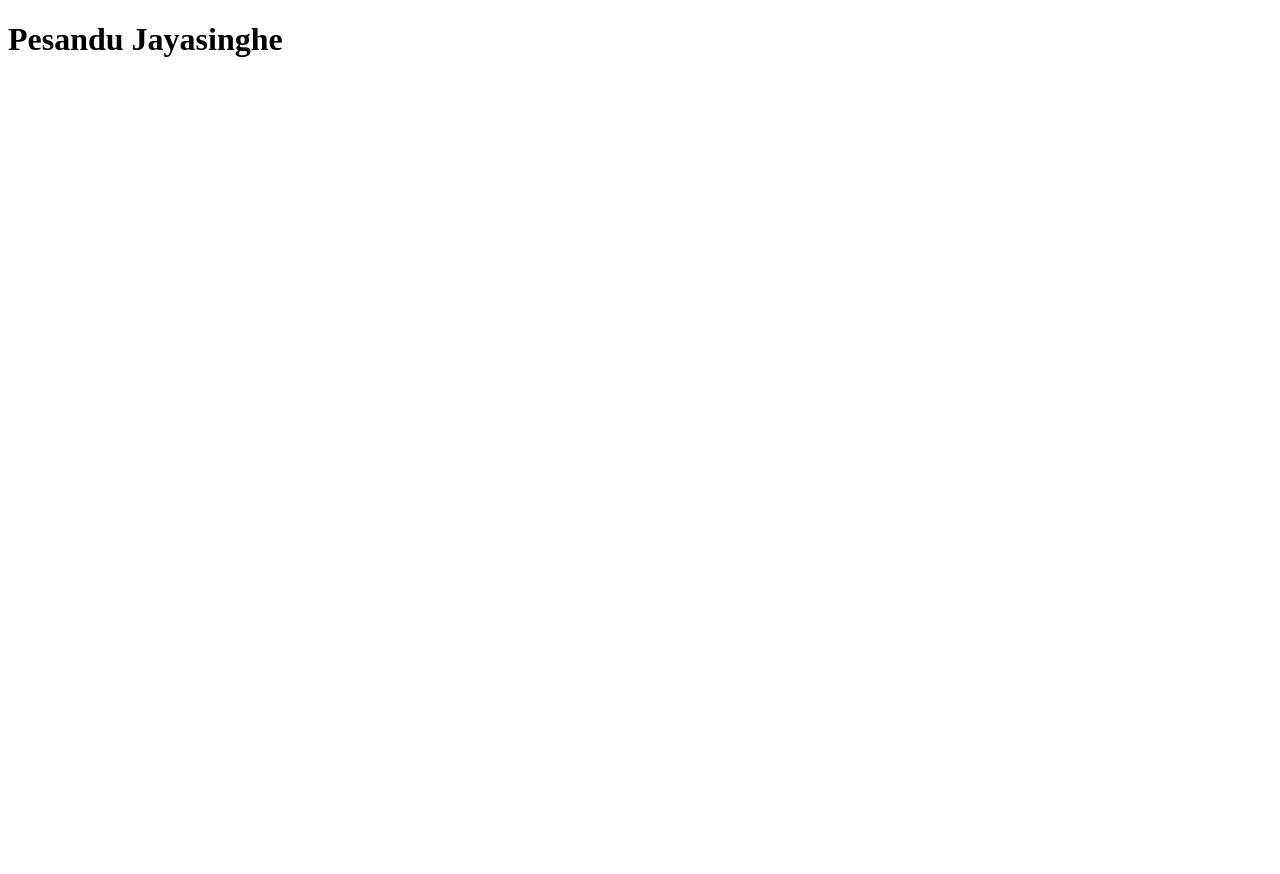
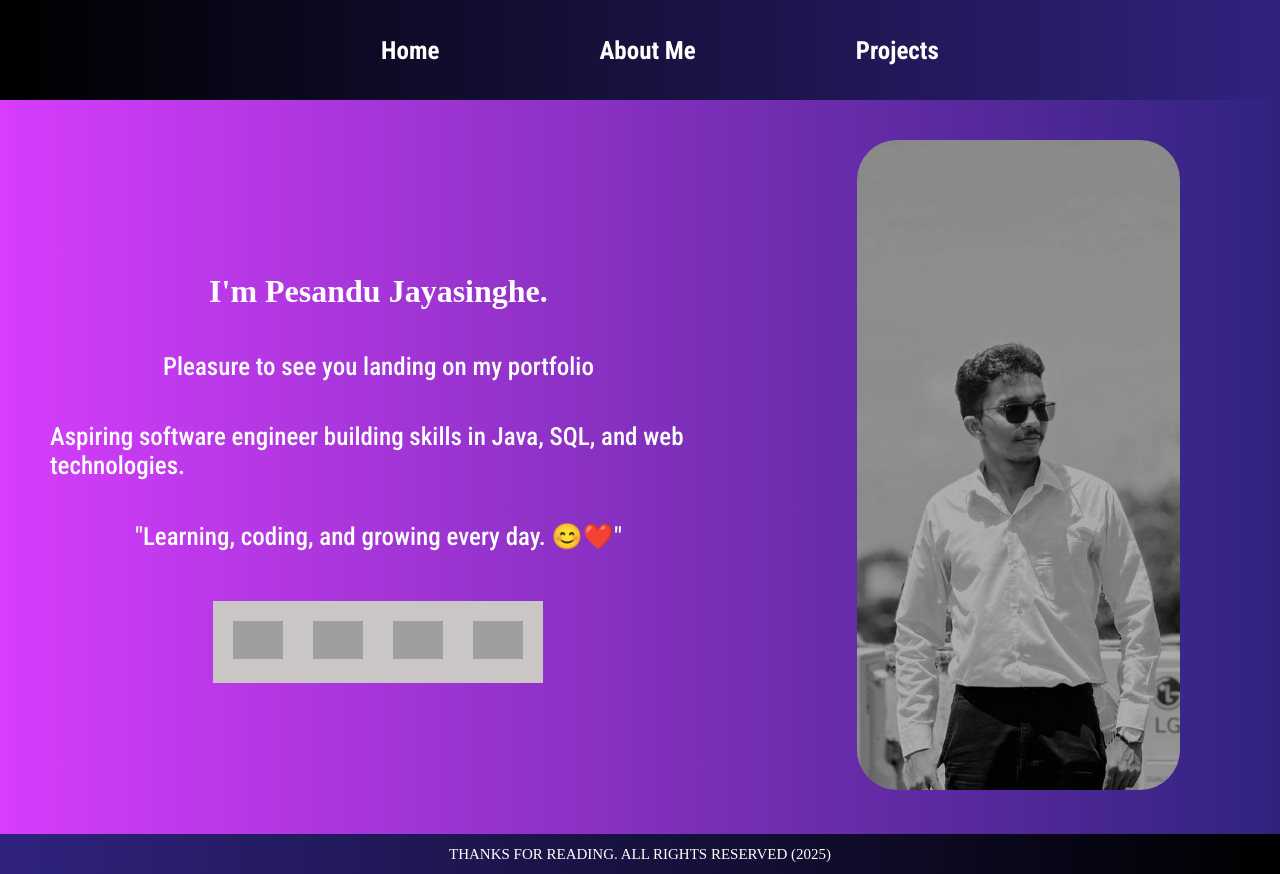
Before and after one commit to PesanduJayasinghe/Portfolio-using-Basic-HTML-CSS-, a plain HTML site: page index.html in a window 1280 px wide. Before the commit the page ends 800 px from the top, so only its background shows below. Drawn offline with Linux system fonts and the light colour scheme; grey boxes are pictures that could not be loaded; a web font is replaced by a local one.

Commit message:
Added basic css to homepage

```diff
--- /dev/null
+++ b/assets/css/style.css
@@ -0,0 +1,85 @@
+@import url('https://fonts.googleapis.com/css2?family=Anton&family=Barlow:ital,wght@0,100;0,200;0,300;0,400;0,500;0,600;0,700;0,800;0,900;1,100;1,200;1,300;1,400;1,500;1,600;1,700;1,800;1,900&family=Bitcount+Prop+Double:wght@100..900&family=Bitcount+Prop+Single:wght@100..900&family=DM+Serif+Display:ital@0;1&family=Edu+SA+Hand:wght@400..700&family=Fjalla+One&family=Fredoka:wght@300..700&family=Inter:ital,opsz,wght@0,14..32,100..900;1,14..32,100..900&family=Lobster&family=Noto+Sans:ital,wght@0,100..900;1,100..900&family=Permanent+Marker&family=Roboto+Condensed:ital,wght@0,100..900;1,100..900&display=swap');
+
+body {
+    margin: 0%;
+}
+
+h2 {
+    font-family: "Roboto Condensed", sans-serif;
+    font-size: 25px;
+    font-weight: 500;
+    font-style: normal;
+
+}
+
+header {
+    background: linear-gradient(to right, black, rgb(47, 35, 126));
+    display: flex;
+    flex-direction: row;
+    justify-content: center;
+    align-items: center;
+    gap: 500px;
+}
+
+li {
+    display: flex;
+    flex-direction: row;
+    align-items: center;
+    justify-content: center;
+    margin-top: 20px;
+    margin-bottom: 20px;
+    color: white;
+    gap: 120px;
+    height: 60px;
+
+    font-family: "Roboto Condensed", sans-serif;
+    font-size: 25px;
+    font-weight: 700;
+    font-style: normal;
+}
+
+.home {
+    display: flex;
+    flex-direction: row;
+    justify-content: space-evenly;
+    background: linear-gradient(to right, rgb(215, 61, 254), rgb(47, 35, 126));
+}
+
+.info {
+    display: flex;
+    flex-direction: column;
+    align-items: center;
+    justify-content: center;
+    color: white;
+    margin-left: 50px;
+    margin-right: 50px;
+}
+
+.icons {
+    display: flex;
+    flex-direction: row;
+    background-color: rgb(202, 198, 198);
+    gap: 30px;
+    justify-content: space-evenly;
+    align-items: center;
+    padding: 20px;
+    margin-top: 30px;
+
+
+}
+
+.icons-size {
+    width: 50px;
+}
+
+
+
+footer{
+    display: flex;
+    align-items: center;
+    justify-content: center;
+    background: linear-gradient(to left, black, rgb(47, 35, 126));
+    height: 40px;
+    color: white;
+    font-size: 15px;
+}
--- /dev/null
+++ b/assets/js/main.js
@@ -0,0 +1 @@
+console.log("JS LOADED");
--- a/index.html
+++ b/index.html
@@ -1,13 +1,67 @@
 <!DOCTYPE html>
 <html lang="en">
+
 <head>
     <meta charset="UTF-8">
     <meta name="viewport" content="width=device-width, initial-scale=1.0">
-    <title>Document</title>
+    <title>Pesandu Jayasinghe</title>
+    <link rel="stylesheet" href="assets/css/style.css">
 </head>
+
 <body>
-    <h1>
-        Pesandu Jayasinghe
-    </h1>
+    <header>
+
+        <li>
+            <ul>Home</ul>
+            <ul>About Me</ul>
+            <ul>Projects</ul>
+        </li>
+    </header>
+
+    <div class="home">
+        <div class="info">
+            <h1>I'm Pesandu Jayasinghe.</h1>
+
+            <h2> Pleasure to see you landing on my portfolio</h2>
+
+            <h2>Aspiring software engineer building skills in Java, SQL, and web technologies.</h2>
+
+            <h2>"Learning, coding, and growing every day. 😊❤️"</h2>
+
+            <div class="icons">
+                <div>
+                    <img src="https://img.icons8.com/?size=100&id=12599&format=png&color=000000" alt=""
+                        class="icons-size">
+                </div>
+                <div>
+                    <img src="https://img.icons8.com/?size=100&id=8808&format=png&color=000000" alt=""
+                        class="icons-size">
+                </div>
+                <div>
+                    <img src="https://img.icons8.com/?size=100&id=9918&format=png&color=000000" alt=""
+                        class="icons-size">
+                </div>
+                <div>
+                    <img src="https://img.icons8.com/?size=100&id=30888&format=png&color=000000" alt=""
+                        class="icons-size">
+                </div>
+            </div>
+
+
+
+
+        </div>
+
+
+        <div><img src="assets/images/me.jpeg" alt="" height="650px"
+                style="border-radius: 40px; margin:40px 100px; filter: grayscale(100%);"></div>
+
+    </div>
+
+    <footer>
+        THANKS FOR READING. ALL RIGHTS RESERVED (2025)
+    </footer>
+
 </body>
+
 </html>
```
Also changed, not shown: assets/images/Black and White pattern background wallpaper.jpeg (added), assets/images/back.jpg (added), assets/images/me 2.jpeg (added), assets/images/me.jpeg (added).
